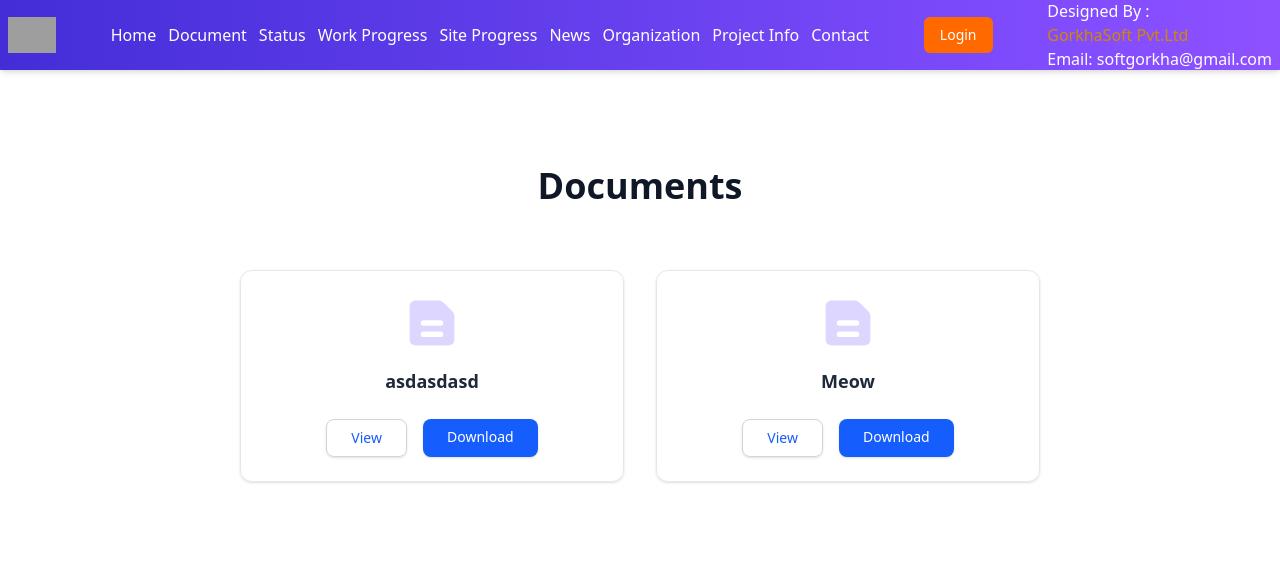
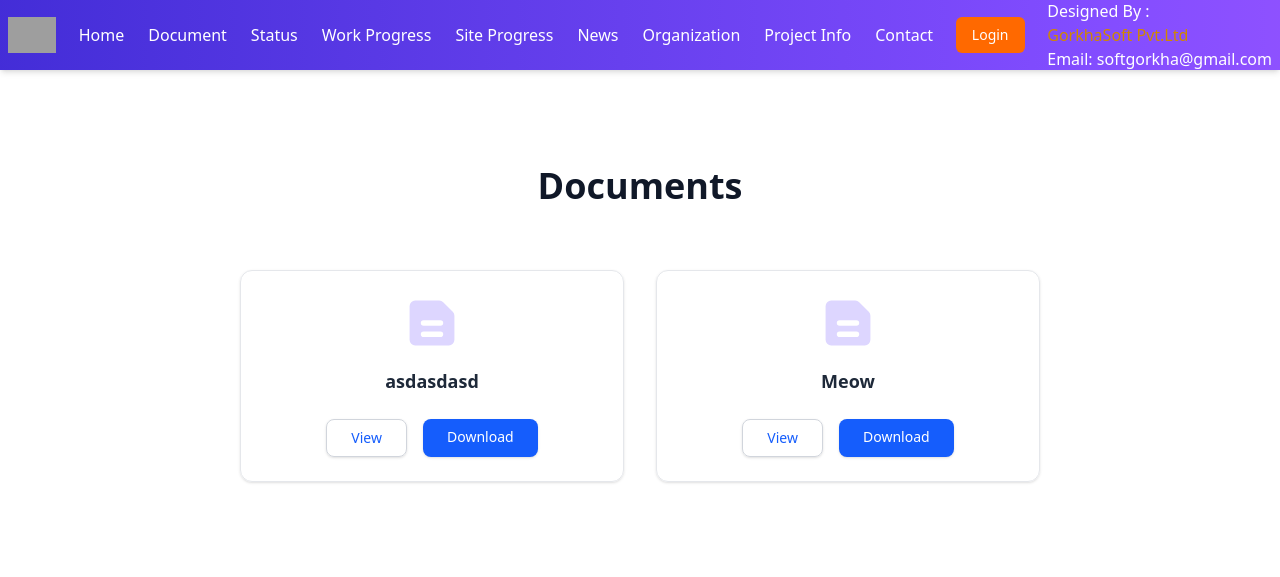
Before and after one commit to niraj907/gorkhaflowenergy, a Django app: page /documents/ in a window 1280 px wide. Shown: the top 577 px of the page. Run offline with Django 5.2, Linux system fonts and the light colour scheme; data comes from the database, SQL or seed files in the repository; style sheets or scripts are compiled from the project's sources; some libraries are stand-ins or nearby versions; grey boxes are pictures that could not be loaded.

Commit message:
`Fixed binary file differences and updated theme templates`

```diff
--- a/theme/templates/base.html
+++ b/theme/templates/base.html
@@ -16,15 +16,12 @@
 
     <link rel="icon" type="image/jpg" href="{% static 'img/logo.jpg' %}" />
 
-<link href="https://fonts.googleapis.com/icon?family=Material+Icons" rel="stylesheet">
+    <link href="https://fonts.googleapis.com/icon?family=Material+Icons" rel="stylesheet" />
 
-  <link href="{% static 'css/dist/styles.css' %}" rel="stylesheet">
-  <link href="https://cdn.jsdelivr.net/npm/glightbox/dist/css/glightbox.min.css" rel="stylesheet">
+    <link href="{% static 'css/dist/styles.css' %}" rel="stylesheet" />
+    <link href="https://cdn.jsdelivr.net/npm/glightbox/dist/css/glightbox.min.css" rel="stylesheet" />
 
-
-  <script src=
-"https://ajax.googleapis.com/ajax/libs/jquery/1.9.1/jquery.min.js">
-    </script>
+    <script src="https://ajax.googleapis.com/ajax/libs/jquery/1.9.1/jquery.min.js"></script>
   </head>
 
   <style>
@@ -48,8 +45,10 @@
 
         <a href="{% url 'index' %}"><img class="h-9" src="https://raw.githubusercontent.com/prebuiltui/prebuiltui/main/assets/dummyLogo/dummyLogoWhite.svg" alt="Logo" /></a>
 
-    <ul class="text-white md:flex hidden items-center gap-3 nav_header">
-     <li><a class="hover:text-white/70 transition" href="{% url 'index' %}">Home</a></li>
+        <ul class="text-white md:flex hidden items-center gap-6 nav_header">
+          <li>
+            <a class="hover:text-white/70 transition" href="{% url 'index' %}">Home</a>
+          </li>
 
           <li>
             <a class="hover:text-white/70 transition" href="{% url 'documents' %}">Document</a>
@@ -81,10 +80,9 @@
 
         <a href="{% url 'login' %}" class="bg-orange-500 text-white hidden md:inline text-sm hover:opacity-90 active:scale-95 transition-all py-2 px-4 rounded-md">Login</a>
 
-
-<div class="text-[1rem]">
+        <div class="py-6 text-[1rem]">
           <h2 class="text-white">Designed By :</h2>
-			  <h2 class="text-yellow-600" >GorkhaSoft Pvt.Ltd</h2>
+          <h2 class="text-yellow-600">GorkhaSoft Pvt.Ltd</h2>
           <h2 class="text-white">Email: softgorkha@gmail.com</h2>
         </div>
 
@@ -115,7 +113,7 @@
               <a class="text-sm" href="{% url 'news' %}">News</a>
             </li>
             <li>
-              <a class="text-sm"  href="{% url 'gallery' %}" >Gallery</a>
+              <a class="text-sm" href="{% url 'gallery' %}">Gallery</a>
             </li>
             <li>
               <a class="text-sm" href="{% url 'organization' %}">Organization</a>
```
Lines whose indentation alone changed are shown as unchanged.
